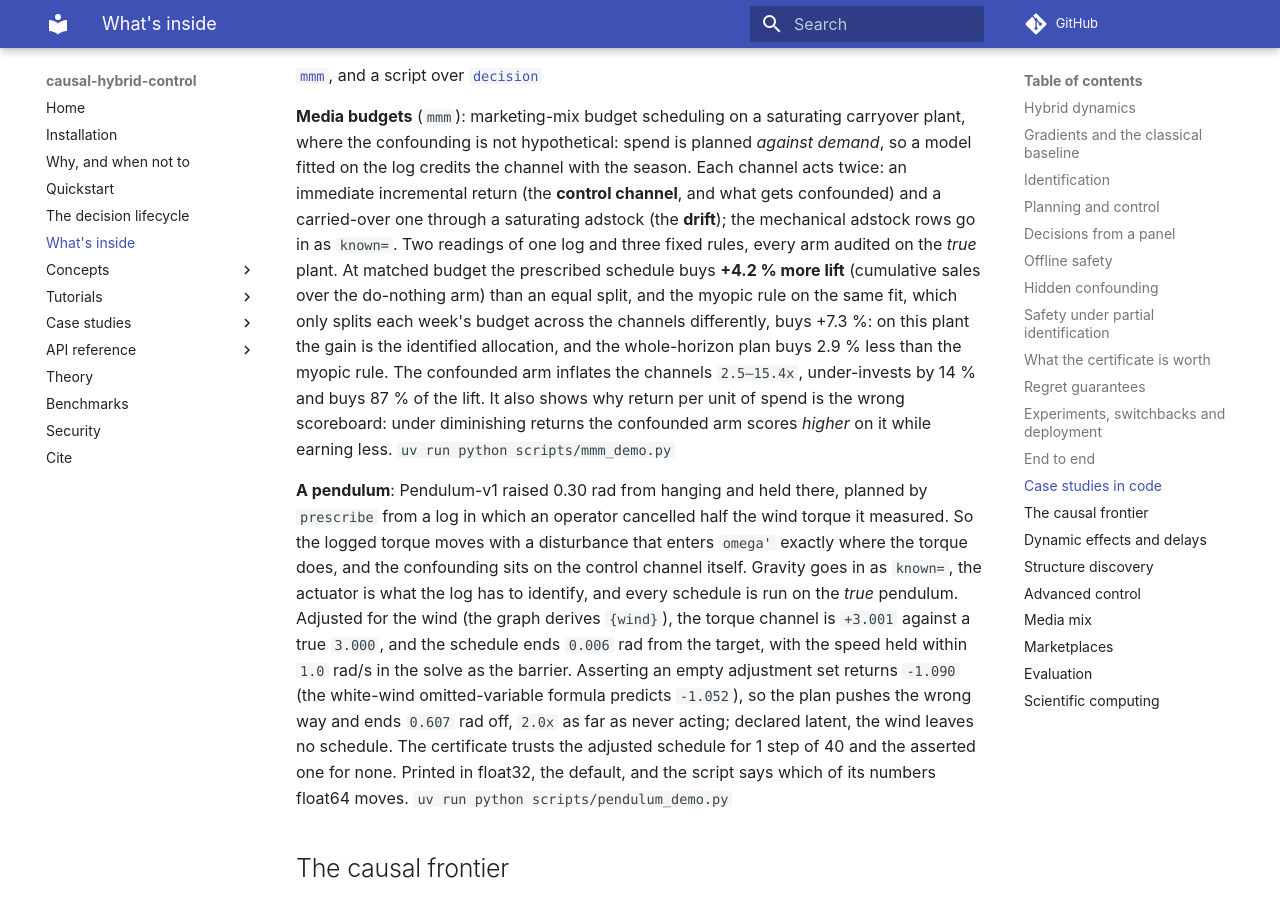
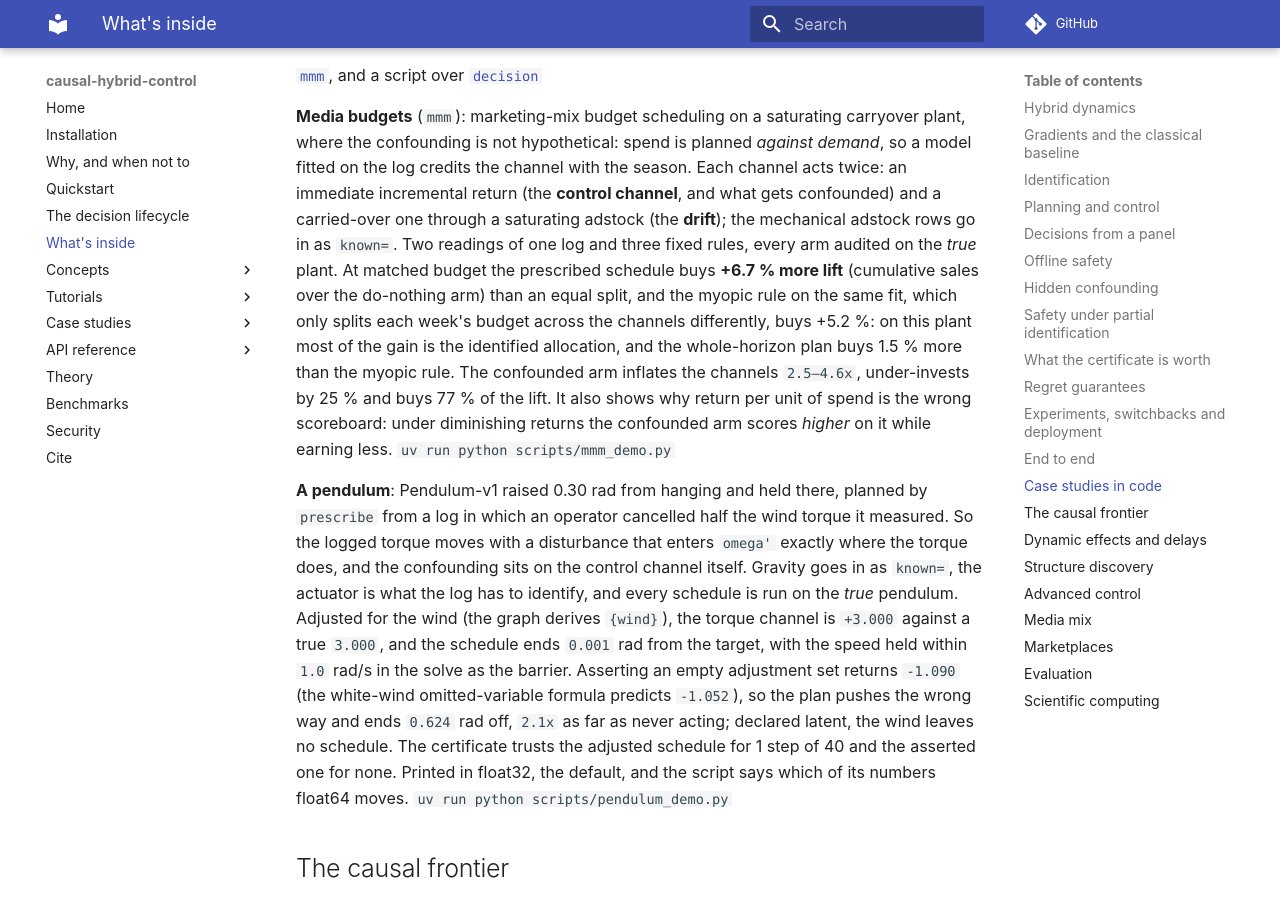
Before and after one commit to causaldyn/causal-hybrid-control, an MkDocs documentation site: the page built from docs/modules.md, in a window 1280 px wide and 900 px high, scrolled down 7062 px. Built offline with MkDocs 1.6.1 and Material for MkDocs 9.7.7, drawn with Linux system fonts in a browser that asks for light colours; comment, search, counter and statistics services are not loaded; some of the changed text lies outside the part shown.

Commit message:
docs: the pendulum, media-mix and quickstart-plant numbers re-read on 0.22.0
The module page and the pendulum case study quoted runs older than the tree. Re-run on 0.22.0 in
float32, as each page states: the pendulum's adjusted schedule ends 0.001 rad off (was 0.006), the
asserted one 0.624 (was 0.607, 2.1x never acting); the log moved the torque within [-0.36, +0.41],
the plan leaves it at step 5, and the certificate trusts one step, where the page said none. The
media-mix demo buys +6.7 % over the equal split, the myopic rule +5.2 %, so the whole-horizon plan
now buys 1.5 % more than the myopic rule, where the page said 2.9 % less. The quickstart plant's
channel reads 0.81 adjusted and 2.08 asserted under prescribe's Euler default (0.84 and 2.15
under rk4). The media-mix module no longer says prescribe defaults to rk4.

```diff
--- a/docs/modules.md
+++ b/docs/modules.md
@@ -106,8 +106,8 @@ column *and* the entity when it refuses.
 
 `DecisionCertificate` keeps identification and certification apart, and an unidentified effect
 yields **no schedule at all** rather than one that looks like every other schedule. Measured on one
-synthetic plant read three ways: the adjusted channel is `0.84` against a true `0.80`; an empty
-adjustment set asserted gives `2.15`; with the confounder latent there is no schedule.
+synthetic plant read three ways: the adjusted channel is `0.81` against a true `0.80`; an empty
+adjustment set asserted gives `2.08`; with the confounder latent there is no schedule.
 
 ## Offline safety
 
@@ -264,23 +265,23 @@ log credits the channel with the season. Each channel acts twice: an immediate i
 (the **control channel**, and what gets confounded) and a carried-over one through a saturating
 adstock (the **drift**); the mechanical adstock rows go in as `known=`. Two readings of one log and
 three fixed rules, every arm audited on the *true* plant. At matched budget the prescribed schedule
-buys **+4.2 % more lift** (cumulative sales over the do-nothing arm) than an equal split, and the
+buys **+6.7 % more lift** (cumulative sales over the do-nothing arm) than an equal split, and the
 myopic rule on the same fit, which only splits each week's budget across the channels differently,
-buys +7.3 %: on this plant the gain is the identified allocation, and the whole-horizon plan buys
-2.9 % less than the myopic rule. The confounded arm inflates the channels `2.5–15.4x`, under-invests
-by 14 % and buys 87 % of the lift. It also shows why return per unit of spend is the wrong
-scoreboard: under diminishing returns the confounded arm scores *higher* on it while earning less.
-`uv run python scripts/mmm_demo.py`
+buys +5.2 %: on this plant most of the gain is the identified allocation, and the whole-horizon
+plan buys 1.5 % more than the myopic rule. The confounded arm inflates the channels `2.5–4.6x`,
+under-invests by 25 % and buys 77 % of the lift. It also shows why return per unit of spend is the
+wrong scoreboard: under diminishing returns the confounded arm scores *higher* on it while earning
+less. `uv run python scripts/mmm_demo.py`
 
 **A pendulum**: Pendulum-v1 raised 0.30 rad from hanging and held there, planned by `prescribe`
 from a log in which an operator cancelled half the wind torque it measured. So the logged torque
 moves with a disturbance that enters `omega'` exactly where the torque does, and the confounding
 sits on the control channel itself. Gravity goes in as `known=`, the actuator is what the log has
 to identify, and every schedule is run on the *true* pendulum. Adjusted for the wind (the graph
-derives `{wind}`), the torque channel is `+3.001` against a true `3.000`, and the schedule ends
-`0.006` rad from the target, with the speed held within `1.0` rad/s in the solve as the barrier.
+derives `{wind}`), the torque channel is `+3.000` against a true `3.000`, and the schedule ends
+`0.001` rad from the target, with the speed held within `1.0` rad/s in the solve as the barrier.
 Asserting an empty adjustment set returns `-1.090` (the white-wind omitted-variable formula
-predicts `-1.052`), so the plan pushes the wrong way and ends `0.607` rad off, `2.0x` as far as
+predicts `-1.052`), so the plan pushes the wrong way and ends `0.624` rad off, `2.1x` as far as
 never acting; declared latent, the wind leaves no schedule. The certificate trusts the adjusted
 schedule for 1 step of 40 and the asserted one for none. Printed in float32, the default, and the
 script says which of its numbers float64 moves. `uv run python scripts/pendulum_demo.py`
```
Also changed, not shown: other parts of docs/modules.md (+7 -6 lines), docs/case-studies/pendulum.md (+10 -9 lines), 2 other files.
